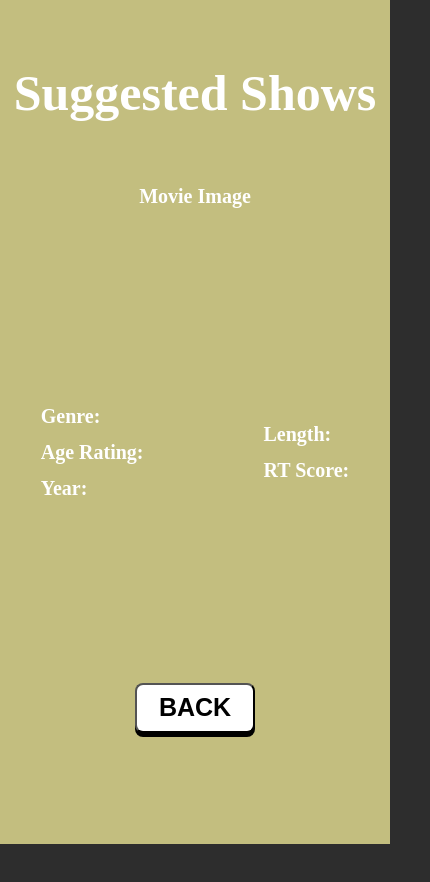
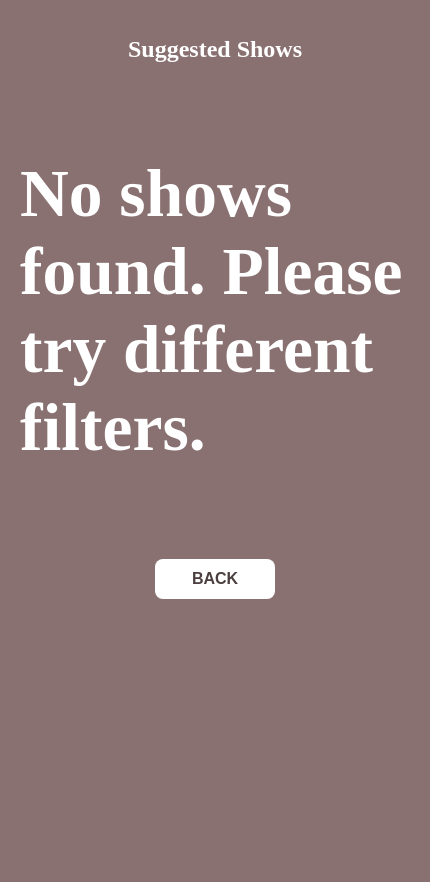
Before and after one commit to alphin-08/CineSwipe, a React (Create React App) app: page /suggestedShows in a window 390 px wide. Shown: the whole page, 430 px wide, since content can reach past the window. Before the commit the page ends 844 px from the top, so only its background shows below. Built offline with nearby package versions, Linux system fonts and the light colour scheme.

Commit message:
differentiating api calls between shows and movies

```diff
--- a/src/pages/preferencesMovies.js
+++ b/src/pages/preferencesMovies.js
@@ -1,4 +1,4 @@
-import {useState} from "react"
+import {useState, useEffect} from "react"
 import { Link, useNavigate} from "react-router-dom";
 import './preferencesM.css';
 import React from 'react';
@@ -15,6 +15,10 @@ function PreferencesMovies() {
   });
   const navigate = useNavigate();
 
+  useEffect(() => {
+        localStorage.removeItem("shows");
+  }, []);
+
   const handleInputChange = (e) => {
     const { name, value } = e.target;
     setFilters({ ...filters, [name]: value });
@@ -22,8 +26,8 @@ function PreferencesMovies() {
 
   const handleGenerate = async () => {
     try {
-      const response = await axios.get("http://localhost:8000/api/movies", {
-        params: filters,
+      const response = await axios.get("http://localhost:8000/api/media", {
+        params: { filters, type: "movies" },
       });
       const movies = response.data;
       // Store movies in local storage to pass them to SuggestedMovies
--- a/src/pages/preferencesShows.js
+++ b/src/pages/preferencesShows.js
@@ -1,33 +1,109 @@
-import { Link } from "react-router-dom";
-import './preferencesS.css';
-import React from 'react';
-
+import { useState, useEffect} from "react";
+import { Link, useNavigate } from "react-router-dom";
+import "./preferencesS.css";
+import React from "react";
+import axios from "axios";
 
 function PreferencesShows() {
+  const [filters, setFilters] = useState({
+    genre: "",
+    year: "",
+    language: "",
+    minRating: "",
+    maxRating: "",
+  });
+
+  const navigate = useNavigate();
+
+  useEffect(() => {
+    localStorage.removeItem("movies");
+  }, []);
+
+  const handleInputChange = (e) => {
+    const { name, value } = e.target;
+    setFilters({ ...filters, [name]: value });
+  };
+
+  const handleGenerate = async () => {
+    try {
+      const response = await axios.get("http://localhost:8000/api/media", {
+        params: { type: "shows", ...filters },
+      });
+      const shows = response.data;
+      // Store shows in local storage to pass them to SuggestedShows
+      localStorage.setItem("shows", JSON.stringify(shows));
+      navigate("/suggestedShows");
+    } catch (error) {
+      console.error("Error fetching shows:", error.message);
+    }
+  };
+
   return (
-        <div class = "mainContainer-preferenceS">
-
-            <div class = "topContainer-preferenceS">
+    <div className="mainContainer-preferenceS">
+      <div className="topContainer-preferenceS">
         <h1>SHOWS</h1>
       </div>
 
-
-            <div class = "middleContainer-preferenceS">
-                <input type='text' placeholder='Genre ?'/>
-                <input type='text' placeholder='Age Rating ?'/>
-                <input type='text' placeholder='Ideal Season Length ?'/>
-                <input type='text' placeholder='Year ?'/>
-                <input type='text' placeholder='Rotten Tomatoe Score ?'/>
+      <div className="middleContainer-preferenceS">
+        <select
+          name="genre"
+          value={filters.genre}
+          onChange={handleInputChange}
+        >
+          <option value="">Select Genre</option>
+          <option value="10759">Action & Adventure</option>
+          <option value="16">Animation</option>
+          <option value="35">Comedy</option>
+          <option value="80">Crime</option>
+          <option value="99">Documentary</option>
+          <option value="18">Drama</option>
+          <option value="10751">Family</option>
+          <option value="10762">Kids</option>
+          <option value="9648">Mystery</option>
+          <option value="10763">News</option>
+          <option value="10764">Reality</option>
+          <option value="10765">Sci-Fi & Fantasy</option>
+          <option value="10766">Soap</option>
+          <option value="10767">Talk</option>
+          <option value="10768">War & Politics</option>
+          <option value="37">Western</option>
+        </select>
+        <input
+          type="text"
+          name="year"
+          placeholder="Year (e.g., 2023)"
+          onChange={handleInputChange}
+        />
+        <input
+          type="text"
+          name="language"
+          placeholder="Language (e.g., en)"
+          onChange={handleInputChange}
+        />
+        <input
+          type="number"
+          name="minRating"
+          placeholder="Min Rating (e.g., 7)"
+          onChange={handleInputChange}
+        />
+        <input
+          type="number"
+          name="maxRating"
+          placeholder="Max Rating (e.g., 10)"
+          onChange={handleInputChange}
+        />
       </div>
 
-            <div class = "bottomContainer-preferenceS">
-                <Link to = '/recommendations'>
-                    <button><b>BACK</b></button>
+      <div className="bottomContainer-preferenceS">
+        <Link to="/recommendations">
+          <button>
+            <b>BACK</b>
+          </button>
         </Link>
 
-                <Link to = '/suggestedShows'>
-                    <button><b>Generate</b></button>
-                </Link>
+        <button onClick={handleGenerate}>
+          <b>Generate</b>
+        </button>
       </div>
     </div>
   );
--- a/src/pages/suggestedS.css
+++ b/src/pages/suggestedS.css
@@ -1,85 +1,77 @@
+/* Base Styles */
+.mainContainer-suggestedS {
+    display: flex;
+    flex-direction: column;
+    justify-content: flex-start;
+    align-items: center;
+    padding: 20px;
+    background-color: #8A7171;
+    color: white;
+    width: 100vw;
+    height: 100vh;
+}
 
+.topContainer-suggestedS {
+    text-align: center;
+    margin-bottom: 20px;
+}
 
-@media (max-width: 768px){
+.topContainer-suggestedS h1 {
+    font-size: 1.5rem;
+}
 
-    .bottomContainer-suggestedS button{
-        width: 120px;
-        height: 50px;
-        border-radius: 8px;
-        box-shadow: 0 4px black;
-        font-size: 25px;
-        background-color: white;
-        cursor: pointer;
-    }
+.middleContainer-suggestedS {
+    display: flex;
+    flex-direction: column;
+    gap: 20px;
+    align-items: center;
+    width: 100%;
+}
 
-    /* .middleContainer-suggestedM input{
-        width:90%;
-        height: 50px;
-        font-size: 25px;
-    } */
+.show {
+    display: flex;
+    flex-direction: column;
+    align-items: center;
+    background-color: #4B3E3E;
+    padding: 15px;
+    border-radius: 8px;
+    width: 90%;
+    /* Responsive width */
+    max-width: 400px;
+    /* Optional max width */
+}
 
-    /* .middleContainer-suggestedM input::placeholder{
-        font-size:20px;
-        text-align: center;
-    } */
+.showImgS img {
+    width: 100%;
+    max-width: 300px;
+    border-radius: 8px;
+    margin-bottom: 15px;
+}
 
-    .mainContainer-suggestedS{
-        width: 100vw;
-        height: 100vh;
-        display: flex;
-        flex-direction: column;
-        justify-content: center;
-        align-items: center;
-        background-color:#C3BE7F;
-    }
+.headersS {
+    display: flex;
+    justify-content: space-between;
+    gap: 10px;
+    width: 100%;
+}
 
-    .topContainer-suggestedS{
-        display: flex;
-        flex-direction: column;
-        justify-content: center;
-        align-items: center;
-        font-size: 25px;
-        color: white;
-        margin-top: 30px;
-    }
+.headersS h2 {
+    font-size: 1rem;
+    margin: 5px 0;
+    word-wrap: break-word;
+}
 
-    .topContainer-suggestedS h1{
-        margin-bottom: 50px;
-    }
+.bottomContainer-suggestedS {
+    margin-top: 20px;
+}
 
-    .middleContainer-suggestedS{
-        display: flex;
-        flex-direction: column;
-        justify-content: center;
-        align-items: center;
-        gap: 20px;
-    }
-
-    .middleContainer-suggestedS h1{
-        color: white;
-        font-size: 20px;
-    }
-
-    .movieImgS{
-        margin-bottom: 150px;
-    }
-
-    .headersS{
-        display: flex;
-        flex-direction: row;
-        justify-content: center;
-        align-items: center;
-        gap: 120px;
-    }
-
-    .bottomContainer-suggestedS{
-        display: flex;
-        flex-direction: column;
-        justify-content: center;
-        align-items: center;
-        flex: 1;
-        gap:2rem;
-        margin-top: 50px;
-    }
-
+.bottomContainer-suggestedS button {
+    width: 120px;
+    height: 40px;
+    font-size: 1rem;
+    background-color: white;
+    color: #4B3E3E;
+    border: none;
+    border-radius: 8px;
+    cursor: pointer;
 }
--- a/src/pages/suggestedShows.js
+++ b/src/pages/suggestedShows.js
@@ -1,43 +1,57 @@
 import { Link } from "react-router-dom";
 import './suggestedS.css';
-import React from 'react';
+import React, { useEffect, useState } from 'react';
 
 function SuggestedShows() {
+    const [shows, setShows] = useState([]);
+
+    useEffect(() => {
+        // Retrieve shows from local storage
+        const storedShows = JSON.parse(localStorage.getItem("shows"));
+        if (storedShows) {
+            setShows(storedShows);
+        }
+    }, []);
+
     return (
-        <div class = "mainContainer-suggestedS">
-
-            <div class = "topContainer-suggestedS">
+        <div className="mainContainer-suggestedS">
+            <div className="topContainer-suggestedS">
                 <h1>Suggested Shows</h1>
             </div>
 
-
-            <div class = "middleContainer-suggestedS">
-                {/* <input type='text' placeholder='Genre: '/>
-                <input type='text' placeholder='Age Rating: '/>
-                <input type='text' placeholder='Ideal Season Length: '/>
-                <input type='text' placeholder='Year: '/>
-                <input type='text' placeholder='Rotten Tomatoe Score: '/> */}
-                <div class='movieImgS'>
-                    <h1>Movie Image</h1>
-                </div>
-
-                <div class = 'headersS'>
-                    <div class = 'leftColumnS'>
-                        <h1>Genre: </h1>
-                        <h1>Age Rating: </h1>
-                        <h1>Year: </h1>
-                    </div>
-
-                    <div class = 'rightColumnS'>
-                        <h1>Length: </h1>
-                        <h1>RT Score: </h1>
-                    </div>
-                </div>
+            <div className="middleContainer-suggestedS">
+                {shows.length > 0 ? (
+                    shows.map((show) => (
+                        <div key={show.id} className="show">
+                            <div className="showImgS">
+                                <img
+                                    src={`https://image.tmdb.org/t/p/w500${show.poster_path}`}
+                                    alt={show.name}
+                                />
+                            </div>
+                            <div className="headersS">
+                                <div className="leftColumnS">
+                                    <h2>Title: {show.name}</h2>
+                                    <h2>Genre: {show.genre_ids.join(", ")}</h2>
+                                    <h2>Year: {show.first_air_date}</h2>
+                                </div>
+                                <div className="rightColumnS">
+                                    <h2>Rating: {show.vote_average}</h2>
+                                    <h2>Language: {show.original_language}</h2>
+                                </div>
+                            </div>
+                        </div>
+                    ))
+                ) : (
+                    <h2>No shows found. Please try different filters.</h2>
+                )}
             </div>
 
-            <div class = "bottomContainer-suggestedS">
-                <Link to = '/preferencesShows'>
-                    <button><b>BACK</b></button>
+            <div className="bottomContainer-suggestedS">
+                <Link to="/recommendations">
+                    <button>
+                        <b>BACK</b>
+                    </button>
                 </Link>
             </div>
         </div>
```
Also changed, not shown: backendS.js (+34 -13 lines). Lines whose indentation alone changed are shown as unchanged.
